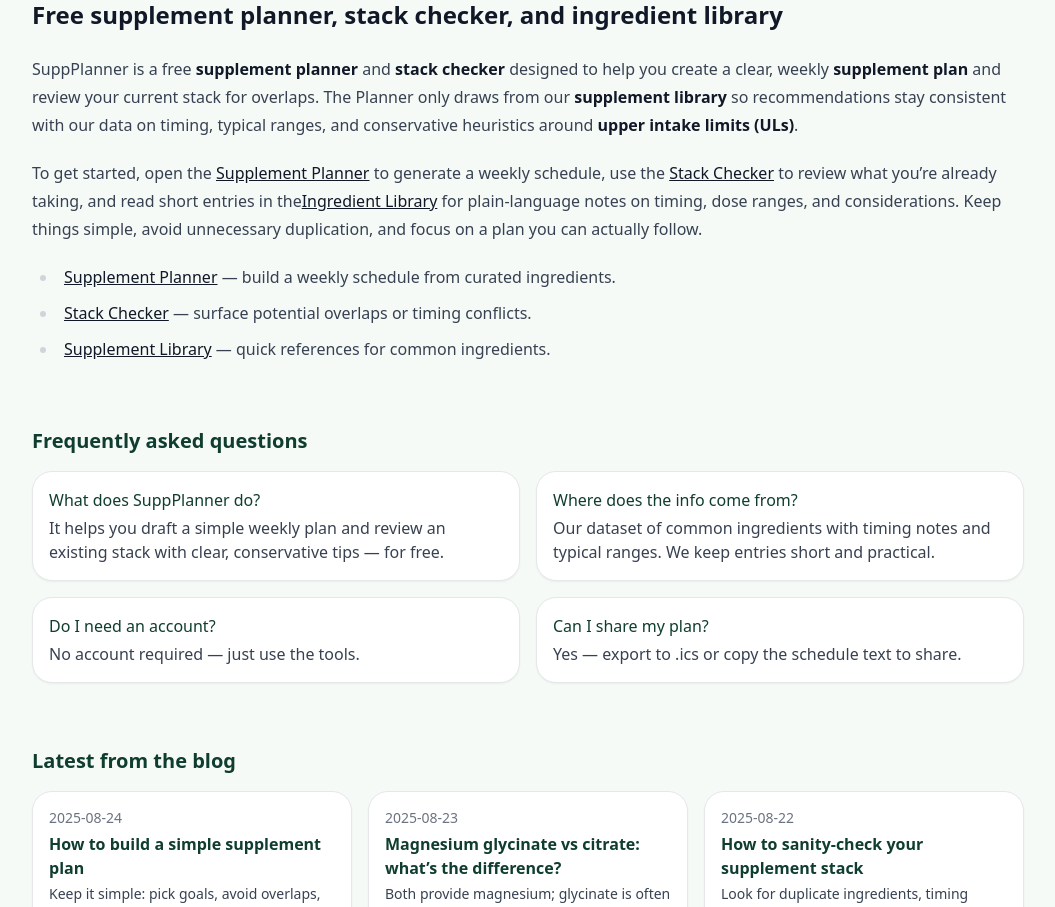
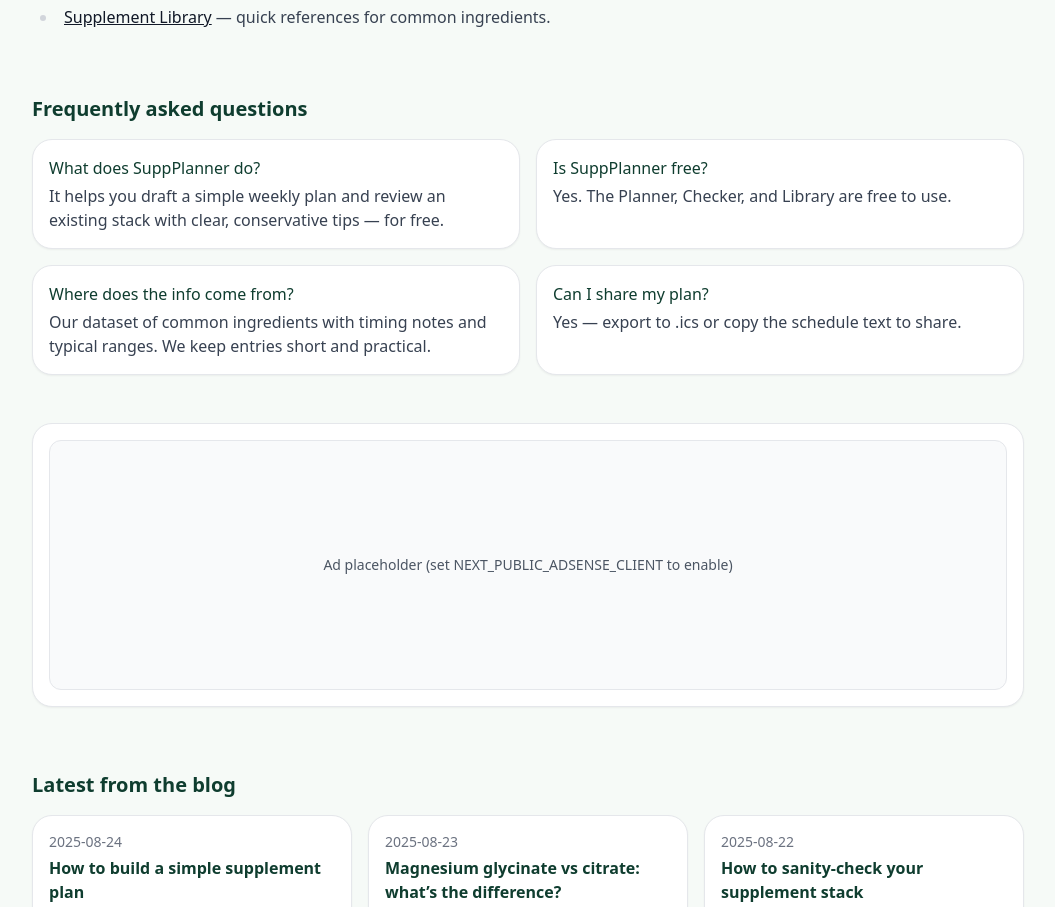
Before and after one commit to JiriTill/suppplanner, a Next.js app: page / in a window 1280 px wide. Shown: the part 900-1807 px from the top of the page, without its empty margins (112-1167 px from the left). Built offline with nearby package versions, Linux system fonts and the light colour scheme; no server answers.

Commit message:
Update page.tsx

```diff
--- a/app/page.tsx
+++ b/app/page.tsx
@@ -5,8 +5,93 @@ import { getLatestPosts } from '@/lib/blog';
 
 export default async function HomePage() {
   const posts = await getLatestPosts(3);
+
+  // --- JSON-LD structured data (FAQ, HowTo, Services) ---
+  const jsonLd = {
+    "@context": "https://schema.org",
+    "@graph": [
+      {
+        "@type": "FAQPage",
+        "mainEntity": [
+          {
+            "@type": "Question",
+            "name": "What does SuppPlanner do?",
+            "acceptedAnswer": {
+              "@type": "Answer",
+              "text": "It helps you draft a simple weekly plan and review an existing stack with clear, conservative tips — for free."
+            }
+          },
+          {
+            "@type": "Question",
+            "name": "Is SuppPlanner free?",
+            "acceptedAnswer": {
+              "@type": "Answer",
+              "text": "Yes. The Planner, Checker, and Library are free to use."
+            }
+          },
+          {
+            "@type": "Question",
+            "name": "Where does the info come from?",
+            "acceptedAnswer": {
+              "@type": "Answer",
+              "text": "From our curated dataset of common ingredients with timing notes and typical ranges. Entries are kept short and practical."
+            }
+          },
+          {
+            "@type": "Question",
+            "name": "Can I share my plan?",
+            "acceptedAnswer": {
+              "@type": "Answer",
+              "text": "Yes — you can export to a calendar file (.ics) or copy the schedule text."
+            }
+          }
+        ]
+      },
+      {
+        "@type": "HowTo",
+        "name": "How to create a simple supplement plan",
+        "description": "Use SuppPlanner’s free tools to generate a weekly supplement plan and review your current stack.",
+        "step": [
+          { "@type": "HowToStep", "name": "Open Planner", "text": "Go to the Planner to start a new SuppPlan." },
+          { "@type": "HowToStep", "name": "Pick goals", "text": "Choose your primary goals to keep the plan focused." },
+          { "@type": "HowToStep", "name": "Review the schedule", "text": "We propose a simple weekly schedule using our Library." },
+          { "@type": "HowToStep", "name": "Check your stack", "text": "Use the Checker to surface overlaps or timing clashes." },
+          { "@type": "HowToStep", "name": "Export", "text": "Download an .ics calendar file or copy the plan text." }
+        ]
+      },
+      {
+        "@type": "ItemList",
+        "name": "SuppPlanner Services",
+        "itemListElement": [
+          {
+            "@type": "Service",
+            "name": "Supplement Planner",
+            "serviceType": "Supplement planning",
+            "provider": { "@type": "Organization", "name": "SuppPlanner" },
+            "offers": { "@type": "Offer", "price": "0", "priceCurrency": "USD" },
+            "areaServed": "Worldwide"
+          },
+          {
+            "@type": "Service",
+            "name": "Stack Checker",
+            "serviceType": "Supplement stack checker",
+            "provider": { "@type": "Organization", "name": "SuppPlanner" },
+            "offers": { "@type": "Offer", "price": "0", "priceCurrency": "USD" },
+            "areaServed": "Worldwide"
+          }
+        ]
+      }
+    ]
+  };
+
   return (
     <main className="mx-auto max-w-5xl px-4 py-12">
+      {/* Structured data */}
+      <script
+        type="application/ld+json"
+        dangerouslySetInnerHTML={{ __html: JSON.stringify(jsonLd) }}
+      />
+
       {/* HERO */}
       <section className="grid md:grid-cols-2 gap-8 items-center">
         <div>
@@ -17,11 +102,14 @@ export default async function HomePage() {
             Two tools: create a weekly SuppPlan or sanity-check your current stack — totally free.
           </p>
 
-          {/* BIG CTAs */}
+          {/* BIG CTAs (accessible labels + stronger hover/focus) */}
           <div className="mt-6 flex flex-wrap gap-3">
-            <Link href="/planner" className="btn btn-primary btn-lg gap-2">
-              {/* clipboard icon */}
-              <svg width="22" height="22" viewBox="0 0 24 24" fill="none" aria-hidden>
+            <Link
+              href="/planner"
+              aria-label="Create new SuppPlan – open the Planner"
+              className="btn btn-primary btn-lg gap-2 btn-raise"
+            >
+              <svg width="22" height="22" viewBox="0 0 24 24" fill="none" aria-hidden="true">
                 <path d="M9 4h6a2 2 0 0 1 2 2v1h-2.5a1.5 1.5 0 1 0-3 0H9V6a2 2 0 0 1 2-2Z" stroke="currentColor" strokeWidth="1.5"/>
                 <rect x="5" y="6" width="14" height="14" rx="2.5" stroke="currentColor" strokeWidth="1.5"/>
                 <path d="M8 11h8M8 15h6" stroke="currentColor" strokeWidth="1.5" strokeLinecap="round"/>
@@ -29,9 +117,12 @@ export default async function HomePage() {
               Create new SuppPlan
             </Link>
 
-            <Link href="/check" className="btn btn-outline btn-lg gap-2">
-              {/* magnifying glass icon */}
-              <svg width="22" height="22" viewBox="0 0 24 24" fill="none" aria-hidden>
+            <Link
+              href="/check"
+              aria-label="Check my stack – open the Checker"
+              className="btn btn-outline btn-lg gap-2 btn-raise"
+            >
+              <svg width="22" height="22" viewBox="0 0 24 24" fill="none" aria-hidden="true">
                 <circle cx="11" cy="11" r="6" stroke="currentColor" strokeWidth="1.5"/>
                 <path d="M20 20l-3.5-3.5" stroke="currentColor" strokeWidth="1.5" strokeLinecap="round"/>
               </svg>
@@ -39,13 +130,13 @@ export default async function HomePage() {
             </Link>
           </div>
 
-          {/* HOW IT WORKS (free) */}
+          {/* HOW IT WORKS (free) with consistent link text */}
           <div className="mt-8 space-y-3">
             <h2 className="text-lg font-semibold">How it works (free)</h2>
             <ul className="text-gray-800 list-disc pl-5 space-y-1">
               <li>
                 <strong>Planner</strong> suggests a weekly schedule using only items from our Library.
-                Start here: <Link href="/planner" className="underline">Create a SuppPlan</Link>.
+                Start here: <Link href="/planner" className="underline">Create new SuppPlan</Link>.
               </li>
               <li>
                 <strong>Check</strong> reviews your existing stack for potential overlaps or timing clashes.
@@ -58,18 +149,11 @@ export default async function HomePage() {
           </div>
         </div>
 
-        {/* Comic image now in the hero */}
+        {/* Comic image (descriptive alt is in the component) */}
         <HeroComic />
       </section>
 
-      {/* AD SLOT under the buttons/how-it-works */}
-      <section className="mt-12">
-        <div className="card p-4">
-          <AdSlot height={250} />
-        </div>
-      </section>
-
-      {/* RICH SEO TEXT */}
+      {/* RICH SEO TEXT (kept above the fold content clean; still high on page) */}
       <section className="mt-12 prose max-w-none">
         <h2>Free supplement planner, stack checker, and ingredient library</h2>
         <p>
@@ -91,30 +175,39 @@ export default async function HomePage() {
         </ul>
       </section>
 
-      {/* FAQ */}
+      {/* FAQ (use semantic headings for hierarchy) */}
       <section className="mt-16">
         <h2 className="text-xl font-semibold">Frequently asked questions</h2>
         <div className="mt-4 grid md:grid-cols-2 gap-4">
-          <div className="card p-4">
-            <div className="font-medium">What does SuppPlanner do?</div>
+          <article className="card p-4">
+            <h3 className="font-medium">What does SuppPlanner do?</h3>
             <p className="text-gray-700 mt-1">
               It helps you draft a simple weekly plan and review an existing stack with clear, conservative tips — for free.
             </p>
-          </div>
-          <div className="card p-4">
-            <div className="font-medium">Where does the info come from?</div>
+          </article>
+          <article className="card p-4">
+            <h3 className="font-medium">Is SuppPlanner free?</h3>
+            <p className="text-gray-700 mt-1">
+              Yes. The Planner, Checker, and Library are free to use.
+            </p>
+          </article>
+          <article className="card p-4">
+            <h3 className="font-medium">Where does the info come from?</h3>
             <p className="text-gray-700 mt-1">
               Our dataset of common ingredients with timing notes and typical ranges. We keep entries short and practical.
             </p>
-          </div>
-          <div className="card p-4">
-            <div className="font-medium">Do I need an account?</div>
-            <p className="text-gray-700 mt-1">No account required — just use the tools.</p>
-          </div>
-          <div className="card p-4">
-            <div className="font-medium">Can I share my plan?</div>
+          </article>
+          <article className="card p-4">
+            <h3 className="font-medium">Can I share my plan?</h3>
             <p className="text-gray-700 mt-1">Yes — export to .ics or copy the schedule text to share.</p>
-          </div>
+          </article>
+        </div>
+      </section>
+
+      {/* Move Ad lower to avoid disrupting the tool flow (per feedback) */}
+      <section className="mt-12">
+        <div className="card p-4">
+          <AdSlot height={250} />
         </div>
       </section>
 
```
